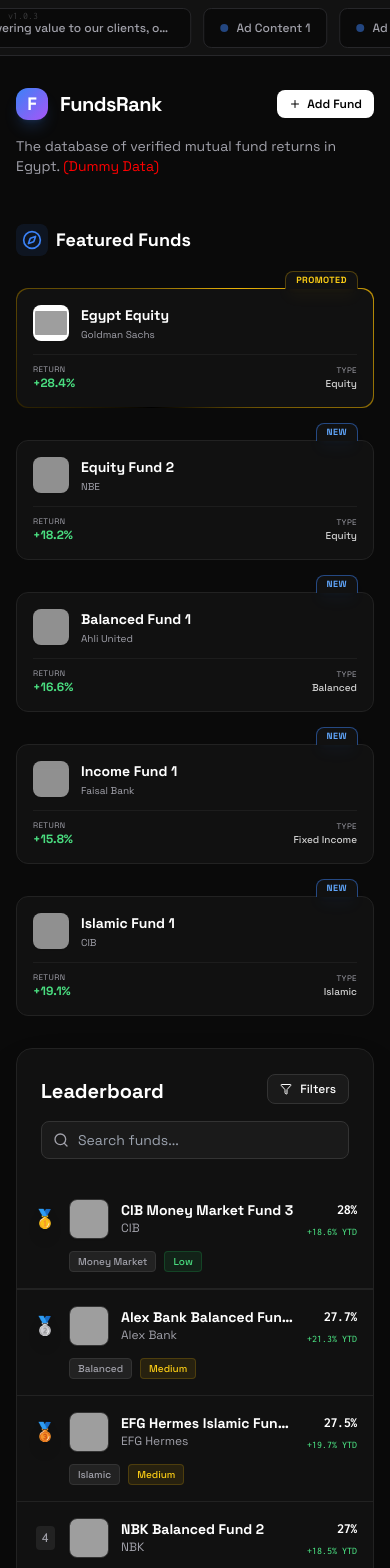
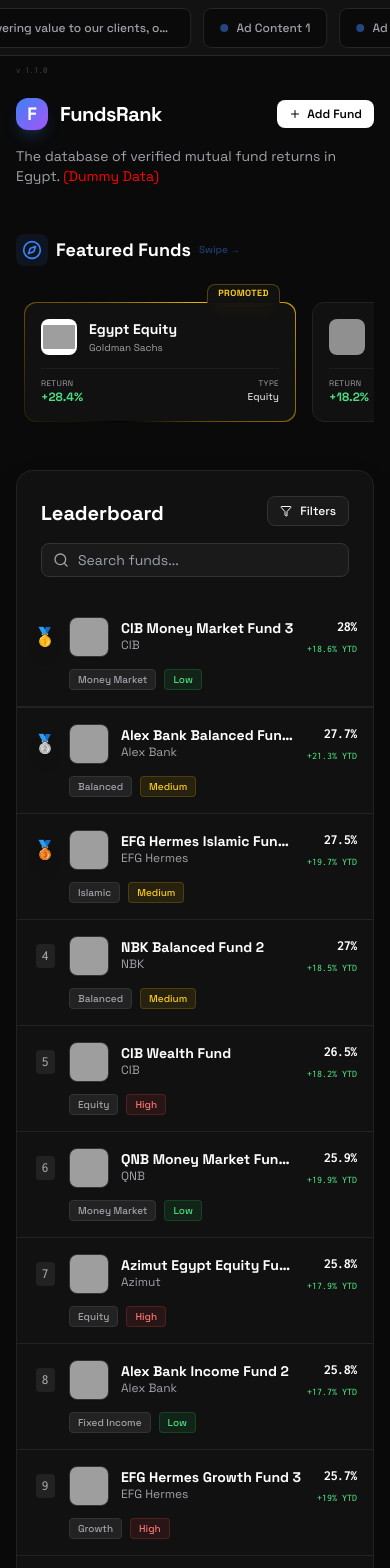
Before and after one commit to AlyLoutfy/FundsRanking, a React (Vite) app: page / in a window 390 px wide. Shown: the top 1568 px of the page. Built offline with nearby package versions, Linux system fonts and the light colour scheme; grey boxes are pictures that could not be loaded.

Commit message:
Add scrollable section for new funds on mobile v1.1

```diff
--- a/src/App.jsx
+++ b/src/App.jsx
@@ -101,30 +101,13 @@
 
       <div className="bg-[#111] border border-[#222] rounded-2xl overflow-hidden shadow-2xl">
         {/* Leaderboard Header */}
-        {/* Leaderboard Header */}
-        <div className="flex flex-col md:flex-row md:items-center justify-between px-6 py-6 gap-4">
-
-          {/* Top Row: Title + Mobile Filter Toggle */}
-          <div className="flex items-center justify-between w-full md:w-auto">
+        <div className="px-6 py-6">
+          {/* Desktop: Single Row with Title + Search on Left, Filters on Right */}
+          <div className="hidden md:flex items-center justify-between gap-4">
+            {/* Left: Title + Search */}
+            <div className="flex items-center gap-4">
               <h2 className="text-xl font-bold text-white font-display pt-1">Leaderboard</h2>
-
-            {/* Mobile Filter Toggle */}
-            <button
-              onClick={() => setShowMobileFilters(!showMobileFilters)}
-              className="md:hidden flex items-center gap-2 px-3 py-1.5 bg-[#1a1a1a] border border-[#333] rounded-lg text-xs md:text-sm font-medium text-white hover:bg-[#222] transition-colors"
-            >
-              <Filter className="w-3 h-3 md:w-4 md:h-4" />
-              <span>Filters</span>
-              {(timePeriod !== 'all' || categoryFilter !== 'all' || riskFilter !== 'all') && (
-                <span className="flex h-2 w-2 rounded-full bg-primary ml-1"></span>
-              )}
-            </button>
-          </div>
-
-          {/* Search & Desktop Filters */}
-          <div className="flex flex-col md:flex-row gap-4 w-full md:w-auto md:items-center">
-            {/* Search Bar */}
-            <div className="relative w-full md:w-64">
+              <div className="relative w-64">
                 <Search className="absolute left-3 top-1/2 -translate-y-1/2 w-4 h-4 text-text-muted" />
                 <input
                   type="text"
@@ -134,9 +117,10 @@
                   onChange={(e) => setSearchTerm(e.target.value)}
                 />
               </div>
+            </div>
 
-            {/* Desktop Filter Controls */}
-            <div className="hidden md:flex flex-row gap-3">
+            {/* Right: Filter Controls */}
+            <div className="flex flex-row gap-3">
               {/* Time Period Filter */}
               <div className="relative group">
                 <select
@@ -200,6 +184,36 @@
               </div>
             </div>
           </div>
+
+          {/* Mobile: Stacked Layout */}
+          <div className="md:hidden">
+            {/* Title + Filter Toggle */}
+            <div className="flex items-center justify-between mb-4">
+              <h2 className="text-xl font-bold text-white font-display pt-1">Leaderboard</h2>
+              <button
+                onClick={() => setShowMobileFilters(!showMobileFilters)}
+                className="flex items-center gap-2 px-3 py-1.5 bg-[#1a1a1a] border border-[#333] rounded-lg text-xs font-medium text-white hover:bg-[#222] transition-colors"
+              >
+                <Filter className="w-3 h-3" />
+                <span>Filters</span>
+                {(timePeriod !== 'all' || categoryFilter !== 'all' || riskFilter !== 'all') && (
+                  <span className="flex h-2 w-2 rounded-full bg-primary ml-1"></span>
+                )}
+              </button>
+            </div>
+
+            {/* Search Bar */}
+            <div className="relative w-full">
+              <Search className="absolute left-3 top-1/2 -translate-y-1/2 w-4 h-4 text-text-muted" />
+              <input
+                type="text"
+                placeholder="Search funds..."
+                className="w-full bg-[#1a1a1a] border border-[#333] rounded-lg py-1.5 pl-9 pr-4 text-sm text-white focus:border-primary outline-none transition-colors"
+                value={searchTerm}
+                onChange={(e) => setSearchTerm(e.target.value)}
+              />
+            </div>
+          </div>
         </div>
 
         {/* Mobile Filter Controls (Expanded) */}
@@ -209,7 +223,7 @@
             <select
               value={timePeriod}
               onChange={(e) => setTimePeriod(e.target.value)}
-              className="appearance-none bg-[#1a1a1a] text-white text-sm font-medium px-4 py-2 pr-8 rounded-lg border border-[#333] focus:border-primary outline-none cursor-pointer hover:bg-[#222] transition-colors w-full"
+              className="appearance-none bg-[#1a1a1a] text-white text-sm font-medium px-4 py-1.5 pr-8 rounded-lg border border-[#333] focus:border-primary outline-none cursor-pointer hover:bg-[#222] transition-colors w-full"
             >
               <option value="all">All Time</option>
               <option value="ytd">YTD</option>
@@ -228,7 +242,7 @@
             <select
               value={categoryFilter}
               onChange={(e) => setCategoryFilter(e.target.value)}
-              className="appearance-none bg-[#1a1a1a] text-white text-sm font-medium px-4 py-2 pr-8 rounded-lg border border-[#333] focus:border-primary outline-none cursor-pointer hover:bg-[#222] transition-colors w-full"
+              className="appearance-none bg-[#1a1a1a] text-white text-sm font-medium px-4 py-1.5 pr-8 rounded-lg border border-[#333] focus:border-primary outline-none cursor-pointer hover:bg-[#222] transition-colors w-full"
             >
               <option value="all">All Categories</option>
               <option value="Equity">Equity</option>
@@ -252,7 +266,7 @@
             <select
               value={riskFilter}
               onChange={(e) => setRiskFilter(e.target.value)}
-              className="appearance-none bg-[#1a1a1a] text-white text-sm font-medium px-4 py-2 pr-8 rounded-lg border border-[#333] focus:border-primary outline-none cursor-pointer hover:bg-[#222] transition-colors w-full"
+              className="appearance-none bg-[#1a1a1a] text-white text-sm font-medium px-4 py-1.5 pr-8 rounded-lg border border-[#333] focus:border-primary outline-none cursor-pointer hover:bg-[#222] transition-colors w-full"
             >
               <option value="all">All Risk Levels</option>
               <option value="Low">Low Risk</option>
--- a/src/components/AdvertiseModal.jsx
+++ b/src/components/AdvertiseModal.jsx
@@ -83,13 +83,13 @@
         )}
         onClick={(e) => e.stopPropagation()}
       >
-        <div className="flex items-center justify-between px-6 py-4 border-b border-[#333] bg-[#1a1a1a]">
-          <h3 className="text-lg font-bold text-white font-display">Advertise on FundsRank</h3>
+        <div className="flex items-center justify-between px-4 py-3 md:px-6 md:py-4 border-b border-[#333] bg-[#1a1a1a]">
+          <h3 className="text-base md:text-lg font-bold text-white font-display">Advertise on FundsRank</h3>
           <button
             onClick={onClose}
-            className="p-2 hover:bg-[#333] rounded-full transition-colors text-text-muted hover:text-white"
+            className="p-1.5 md:p-2 hover:bg-[#333] rounded-full transition-colors text-text-muted hover:text-white"
           >
-            <X className="w-5 h-5" />
+            <X className="w-4 h-4 md:w-5 md:h-5" />
           </button>
         </div>
 
--- a/src/components/DiscoverFunds.jsx
+++ b/src/components/DiscoverFunds.jsx
@@ -61,12 +61,15 @@
             <Compass className="w-5 h-5 text-primary" />
           </div>
           <h2 className="text-lg font-bold text-white font-display">Featured Funds</h2>
+          <span className="md:hidden text-[10px] font-medium text-primary/80 animate-pulse ml-auto">
+            Swipe &rarr;
+          </span>
         </div>
       </div>
 
-      <div className="grid grid-cols-1 sm:grid-cols-2 lg:grid-cols-5 gap-4">
+      <div className="flex overflow-x-auto pb-4 pt-1 gap-4 snap-x snap-mandatory md:grid md:grid-cols-5 md:overflow-visible md:pb-0 md:pt-0 scrollbar-styled md:mx-0 md:px-0">
         {allFunds.map((fund, index) => (
-          <div key={fund.id} className="relative group pt-4"> {/* Added more top padding for external badges */}
+          <div key={fund.id} className="relative group pt-4 min-w-[280px] md:min-w-0 snap-center first:pl-2 last:pr-2 md:first:pl-0 md:last:pr-0"> {/* Added more top padding for external badges */}
 
             {/* Tab Style Label for All Cards */}
             {(fund.isSponsored || fund.isNew) && (
--- a/src/components/Layout.jsx
+++ b/src/components/Layout.jsx
@@ -32,9 +32,9 @@
 
   return (
     <div className="min-h-screen bg-background text-text font-sans selection:bg-primary/30 relative">
-      {/* Version Number */}
-      <div className="absolute top-2 left-2 text-[10px] text-text-muted/30 font-mono pointer-events-none z-50">
-        v1.0.3
+      {/* Version Number - Desktop */}
+      <div className="hidden lg:block absolute top-2 left-2 text-[10px] text-text-muted/40 font-mono pointer-events-none z-50">
+        v 1.1.0
       </div>
       <AdvertiseModal
         isOpen={isAdvertiseModalOpen}
@@ -76,6 +76,11 @@
         </div>
       </div>
 
+      {/* Version Number - Mobile */}
+      <div className="lg:hidden text-left text-[9px] text-text-muted/40 font-mono px-4 pt-2 pb-0">
+        v 1.1.0
+      </div>
+
       <div className="max-w-[1600px] mx-auto px-4 sm:px-6 lg:px-8 py-4">
         <div className="grid grid-cols-1 lg:grid-cols-12 gap-8 items-start">
           {/* Left Column: Header + Leaderboard */}
@@ -83,7 +88,7 @@
             {/* Header Section */}
             {/* Header Section */}
             {/* Header Section */}
-            <div className="flex flex-col items-start pt-4 pb-12 md:pt-8 md:pb-8">
+            <div className="flex flex-col items-start pt-1 pb-12 md:pt-8 md:pb-8">
               {/* Top Row: Logo/Title + Add Fund Button */}
               <div className="flex flex-row items-center justify-between w-full mb-4">
                 {/* Logo & Title */}
@@ -137,7 +142,6 @@
                   </p>
                 </div>
 
-                {/* Mobile Advertise Button */}
                 <button
                   onClick={() => setIsAdvertiseModalOpen(true)}
                   className="lg:hidden flex items-center justify-center gap-2 px-6 py-2.5 bg-white text-black rounded-lg text-sm font-semibold hover:bg-gray-200 transition-colors shadow-sm mx-auto"
--- a/src/components/SubmitFundModal.jsx
+++ b/src/components/SubmitFundModal.jsx
@@ -97,13 +97,13 @@
         )}
         onClick={(e) => e.stopPropagation()}
       >
-        <div className="flex items-center justify-between px-6 py-4 border-b border-[#333] bg-[#1a1a1a]">
-          <h3 className="text-lg font-bold text-white font-display">Submit a Fund</h3>
+        <div className="flex items-center justify-between px-4 py-3 md:px-6 md:py-4 border-b border-[#333] bg-[#1a1a1a]">
+          <h3 className="text-base md:text-lg font-bold text-white font-display">Submit a Fund</h3>
           <button
             onClick={onClose}
-            className="p-2 hover:bg-[#333] rounded-full transition-colors text-text-muted hover:text-white"
+            className="p-1.5 md:p-2 hover:bg-[#333] rounded-full transition-colors text-text-muted hover:text-white"
           >
-            <X className="w-5 h-5" />
+            <X className="w-4 h-4 md:w-5 md:h-5" />
           </button>
         </div>
 
--- a/src/index.css
+++ b/src/index.css
@@ -12,6 +12,7 @@
 /* Custom scrollbar for a premium feel */
 ::-webkit-scrollbar {
   width: 8px;
+  height: 6px;
 }
 
 ::-webkit-scrollbar-track {
@@ -24,6 +25,23 @@
 
 ::-webkit-scrollbar-thumb:hover {
   @apply bg-surface-hover;
+}
+
+/* Custom scrollbar for featured funds carousel on mobile */
+.scrollbar-styled::-webkit-scrollbar {
+  height: 7px;
+}
+
+.scrollbar-styled::-webkit-scrollbar-track {
+  @apply bg-[#222] rounded-full mx-2;
+}
+
+.scrollbar-styled::-webkit-scrollbar-thumb {
+  @apply bg-primary rounded-full;
+}
+
+.scrollbar-styled::-webkit-scrollbar-thumb:hover {
+  @apply bg-primary brightness-110;
 }
 
 @keyframes marquee-left {
```
Also changed, not shown: src/components/FundDetailsModal.jsx (+4 -4 lines), 5 other files (tests, documents, lock files or other folders). Lines whose indentation alone changed are shown as unchanged.
